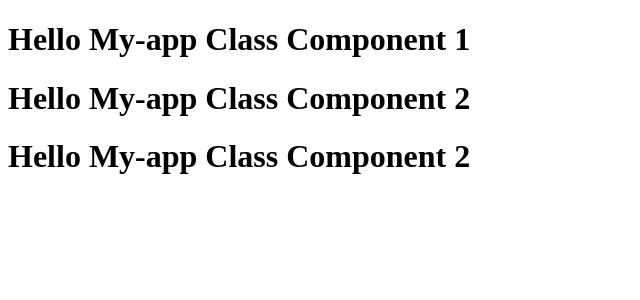
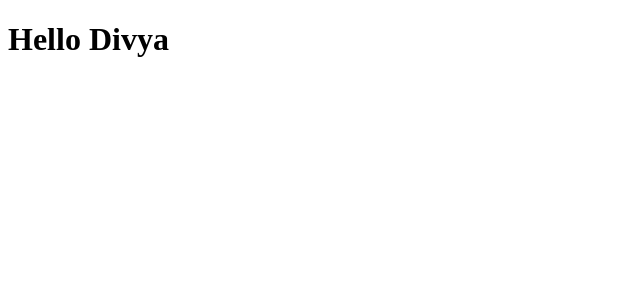
Before and after one commit to divyaIndur123/MyApp, a React (Create React App) app: page / in a window 1280 px wide. Shown: the top 300 px of the page, without its empty margins (0-640 px from the left). Built offline with nearby package versions, Linux system fonts and the light colour scheme.

Commit message:
functional component

```diff
--- a/src/App.js
+++ /dev/null
@@ -1,18 +0,0 @@
-import React,{Component,Fragment} from 'react';
-
-
-class App extends Component{
-    render(){
-
-        return(
-        <Fragment>
-            <h1>Hello My-app Class Component 1</h1>
-            <h1>Hello My-app Class Component 2</h1>
-            <h1>Hello My-app Class Component 2</h1>
-        </Fragment> );
-
-
-    }
-}
-
-export default App;
--- /dev/null
+++ b/src/Student.js
@@ -0,0 +1,10 @@
+import React from 'react';
+
+// function Student(){
+//     return <h1>Hello Divya</h1>
+// }
+
+const Student=()=>{ return  <h1>Hello Divya</h1>};
+
+
+export default Student;
--- a/src/index.js
+++ b/src/index.js
@@ -1,5 +1,5 @@
 import React from 'react';
 import ReactDOM from 'react-dom';
-import App from './App';
-//let e1 = React.createElement('h1',null,'hello My-app');
-ReactDOM.render(<App/>,document.getElementById('root'));
+import Student from './Student';
+
+ReactDOM.render(<Student/>,document.getElementById('root'));
```
